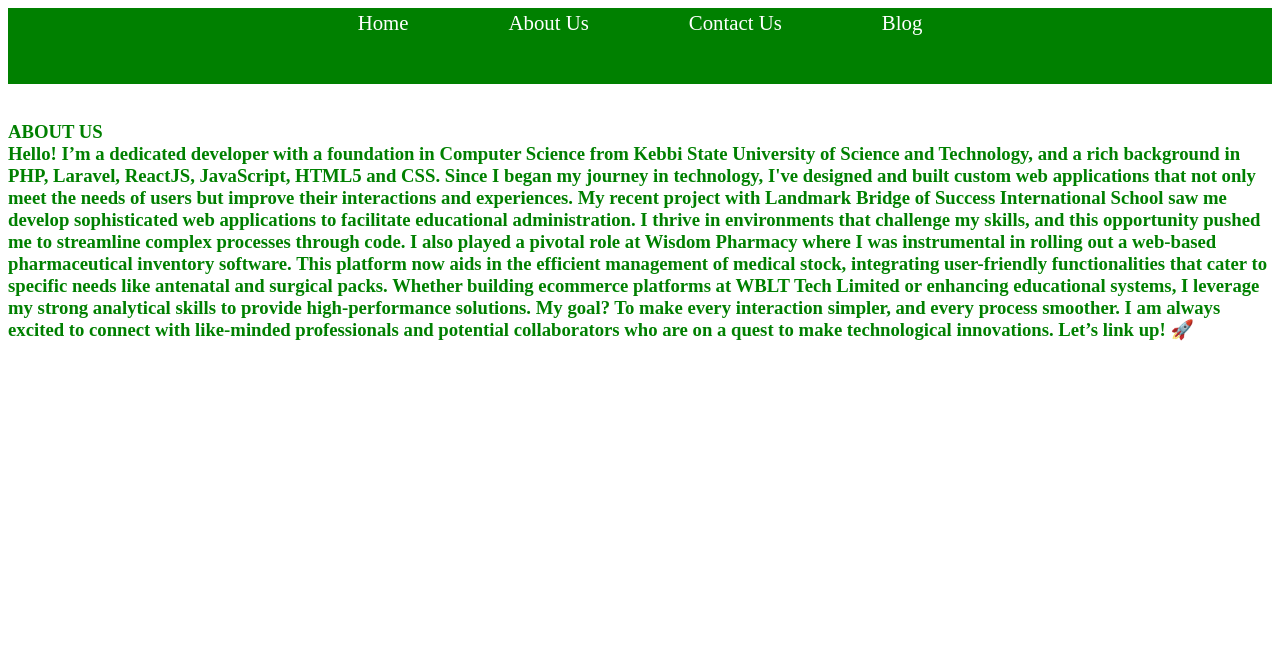
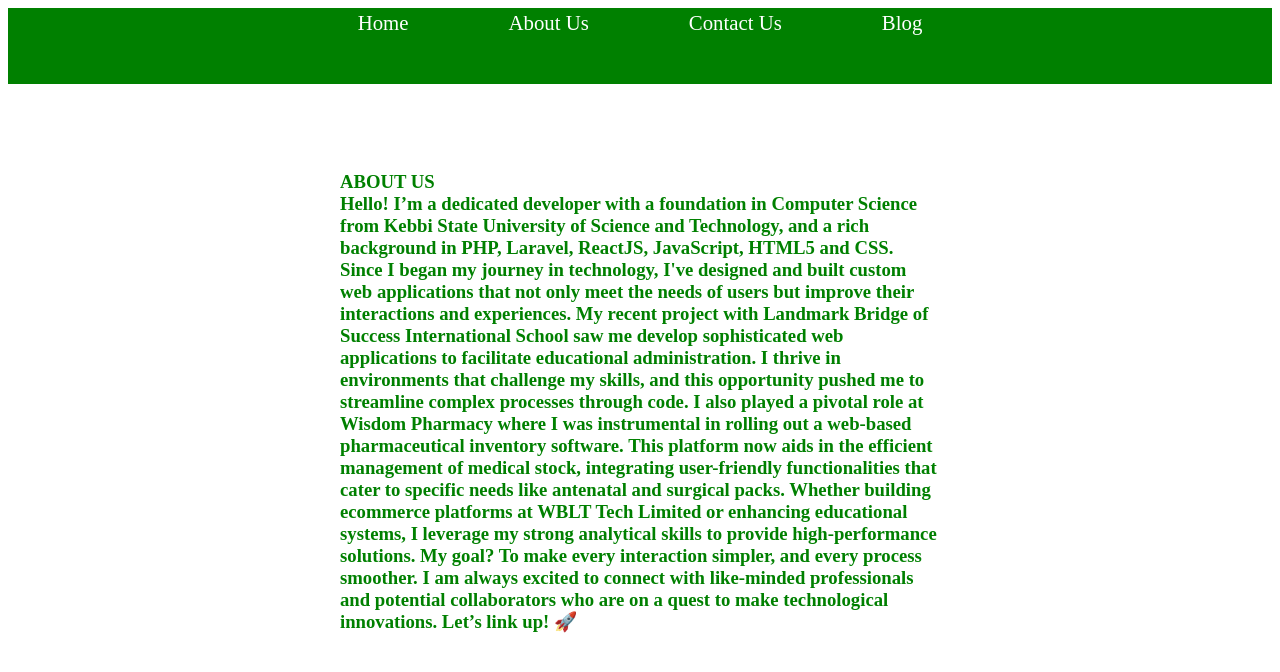
Before and after one commit to WBLT4U/news-app-react, a React (Create React App) app: page /aboutus in a window 1280 px wide. Shown: the top 672 px of the page. Built offline with nearby package versions, Linux system fonts and the light colour scheme.

Commit message:
Update index.css

```diff
--- a/src/components/index.css
+++ b/src/components/index.css
@@ -106,8 +106,10 @@
   max-width: 500px;
 }
 .home-page {
-  height: 100px;
-
+  max-width: 600px;
+  margin: 0 auto;
+  padding: 50px 20px;
+  width: 100%;
   color: green;
 }
 .user-name {
```
